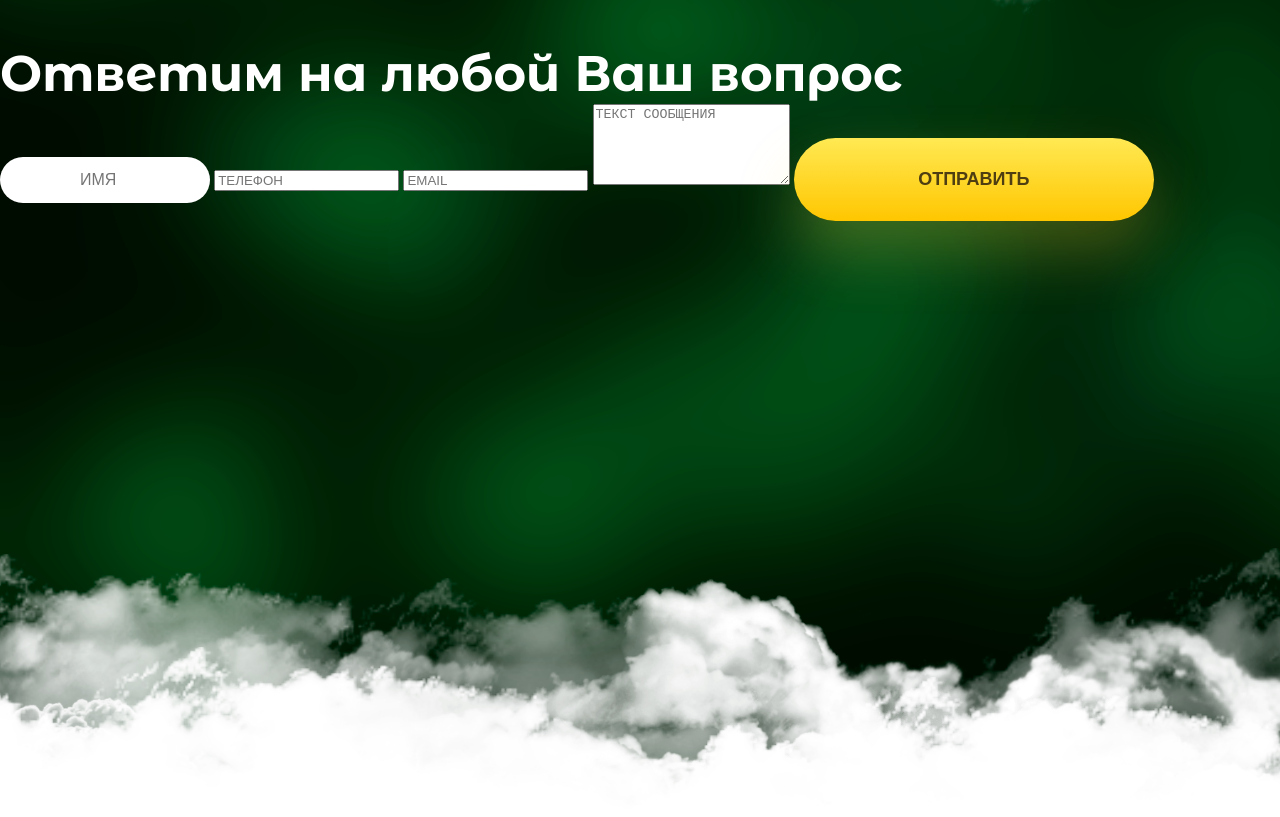
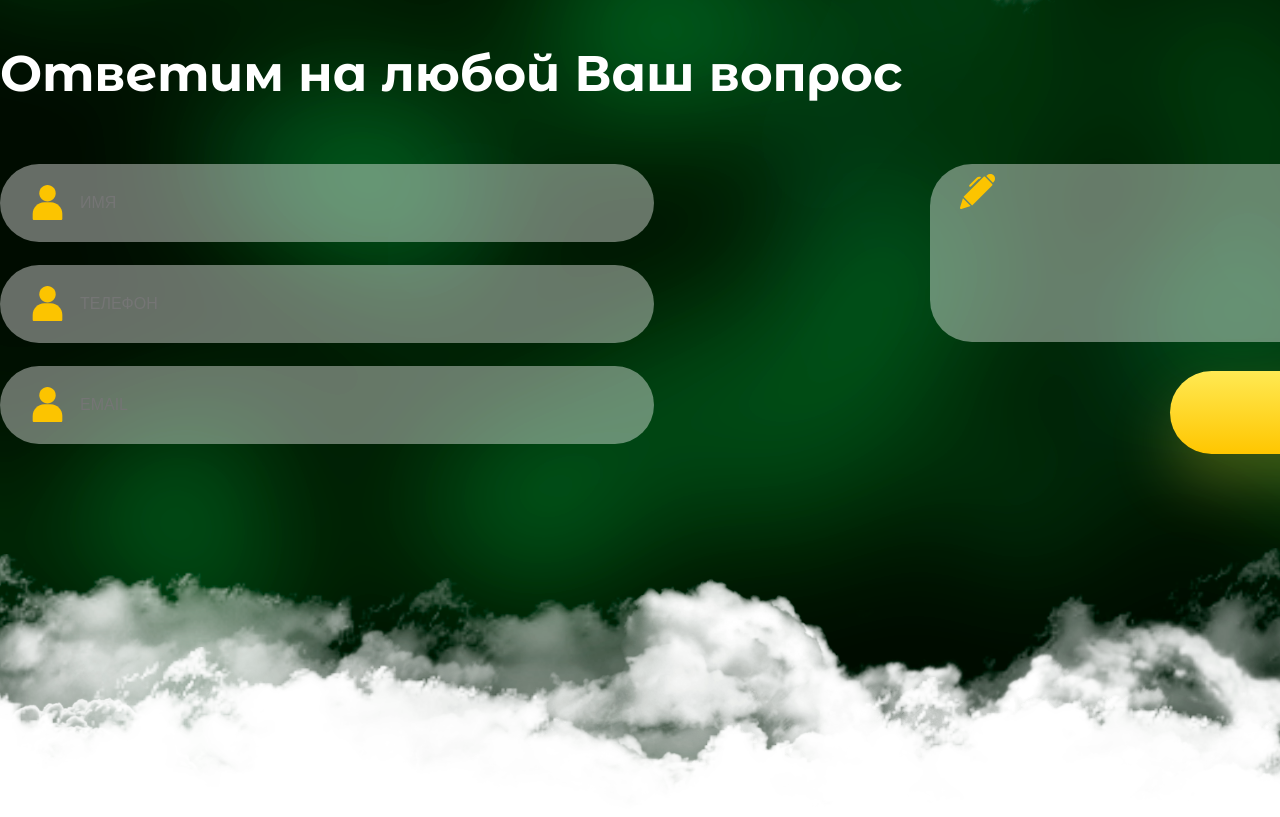
Before and after one commit to steanull/smolgi, a plain HTML site: page index.html in a window 1280 px wide. Shown: the part 3796-4613 px from the top of the page. Drawn offline with Linux system fonts and the light colour scheme.

Commit message:
Finished section (contacts)

```diff
--- /dev/null
+++ b/blocks/call/__form/call__form.css
@@ -0,0 +1,4 @@
+.call__form {
+    display: flex;
+    justify-content: flex-start;
+}
--- /dev/null
+++ b/blocks/call/__input/call__input.css
@@ -0,0 +1,33 @@
+.call__input {
+    border: 0;
+    border-radius: 42px;
+    color: #fff;
+    font-weight: 500;
+    font-size: 16px;
+    margin: 10px 0;
+    padding: 14px 0 14px 80px;
+    width: 75%;
+    max-width: 650px;
+    height: 50px;
+    background-repeat: no-repeat;
+    background-position: 30px center;
+    background-size: 35px;
+    background-color: rgba(255,255,255,0.4);
+    outline:none;
+    transition: .4s;
+}
+
+.call__input:nth-of-type(1) {
+    background-image: url("../../../images/user.svg");
+}
+
+.call__input:nth-of-type(2) {
+    background-image: url("../../../images/call.svg");
+}
+
+.call__input:nth-of-type(3) {
+    background-image: url("../../../images/email.svg");
+}
+.call__input:hover {
+    background-color: rgba(255,255,255,0.2);
+}
--- a/blocks/call/__input/call__iput.css
+++ /dev/null
@@ -1,11 +0,0 @@
-.call__input {
-    border: 0;
-    border-radius: 42px;
-    color: #fff;
-    font-weight: 500;
-    font-size: 16px;
-    margin: 10px 0;
-    padding: 14px 0 14px 80px;
-    width: 100%;
-    max-width: 130px;
-}
--- /dev/null
+++ b/blocks/call/__label/call__label.css
@@ -0,0 +1,12 @@
+.call__label {
+    display: flex;
+    flex-direction: column;
+    justify-content: space-between;
+    width: 50%;
+    height: 300px;
+    margin-top: 50px;
+}
+
+.call__label:last-of-type {
+    align-items: flex-end;
+}
--- /dev/null
+++ b/blocks/call/__textarea-label/call__textarea-label.css
@@ -0,0 +1,4 @@
+.call__textarea-label {
+    width: 100%;
+    max-width: 600px;
+}
--- /dev/null
+++ b/blocks/call/__textarea/call__textarea.css
@@ -0,0 +1,22 @@
+.call__textarea {
+    border: 0;
+    border-radius: 42px;
+    color: #fff;
+    font-size: 16px;
+    margin: 10px 0;
+    padding: 14px 20px 14px 80px;
+    height: 150px;
+    background-repeat: no-repeat;
+    background-position: 30px 10px;
+    background-size: 35px;
+    width: 500px;
+    background-color: rgba(255,255,255,0.4);
+    background-image: url("../../../images/interface.svg");
+    font-family: Montserrat, Arial, serif;
+    font-weight: 500;
+    outline:none;
+    transition: .4s;
+}
+.call__textarea:hover {
+    background-color: rgba(255,255,255,0.2);
+}
--- a/index.html
+++ b/index.html
@@ -158,22 +158,33 @@
       </ul>
     </div>
   </section>
-  <div class="call page__offset">
+  <div class="call page__offset" id="contacts">
     <div class="call__wrapper">
       <h2 class="section-title section-title_theme_white">Ответим на любой Ваш вопрос</h2>
-      <form action="" method="post" id="form_message">
-        <label>
-          <input class="call__input" class="input back1" name="fio-fm" type="text" placeholder="ИМЯ" required>
-          <input class="input" name="phone-fm" type="text" placeholder="ТЕЛЕФОН " required>
-          <input class="input" name="email-fm" type="text" placeholder="EMAIL" required>
+      <form class="call__form" action="" method="post" id="form_message">
+        <div class="call__label">
+          <label>
+            <input class="call__input" name="fio-fm" type="text" placeholder="ИМЯ" required>
+          </label>
+          <label>
+            <input class="call__input" name="phone-fm" type="text" placeholder="ТЕЛЕФОН " required>
+          </label>
+          <label>
+            <input class="call__input" name="email-fm" type="text" placeholder="EMAIL" required>
+          </label>
+        </div>
+        <div class="call__label">
+          <label class="call__textarea-label">
           <textarea
-              class="textarea"
+              class="call__textarea"
               name="user_comment-fm"
               cols="22"
               rows="5"
-              placeholder="ТЕКСТ СООБЩЕНИЯ"></textarea>
-          <input class="page__button" id="submit" value="ОТПРАВИТЬ" type="submit"/>
-        </label>
+              placeholder="ТЕКСТ СООБЩЕНИЯ">
+          </textarea>
+          </label>
+          <button class="page__button" id="submit" type="submit">Отправить</button>
+        </div>
       </form>
     </div>
   </div>
--- a/pages/index.css
+++ b/pages/index.css
@@ -47,8 +47,12 @@
 @import url(../blocks/where-to-buy/__item/where-to-buy__item.css);
 @import url(../blocks/call/call.css);
 @import url(../blocks/call/__wrapper/call__wrapper.css);
-@import url(../blocks/call/__input/call__iput.css);
+@import url(../blocks/call/__input/call__input.css);
 @import url(../blocks/section-title/_theme/section-title_theme_white.css);
+@import url(../blocks/call/__form/call__form.css);
+@import url(../blocks/call/__label/call__label.css);
+@import url(../blocks/call/__textarea/call__textarea.css);
+@import url(../blocks/call/__textarea-label/call__textarea-label.css);
 
 ::selection
 {
```
Also changed, not shown: images/call.svg, images/email.svg, images/interface.svg (added), images/user.svg (added).
